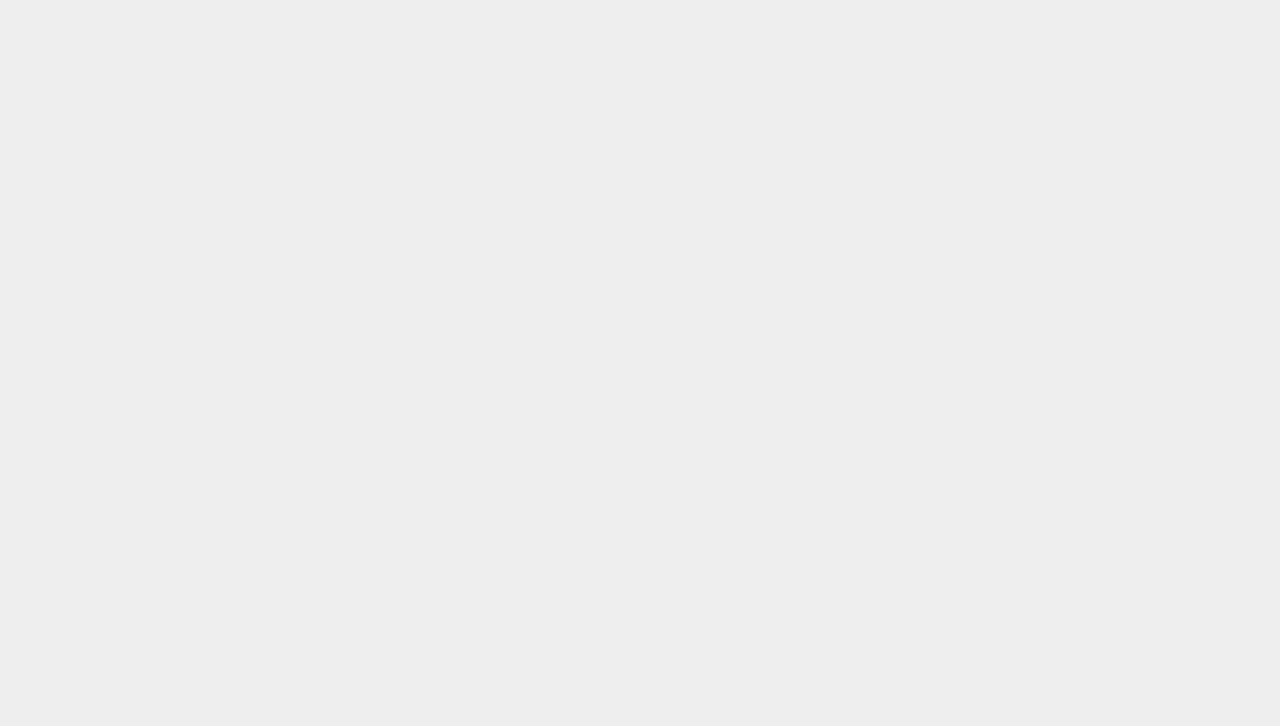
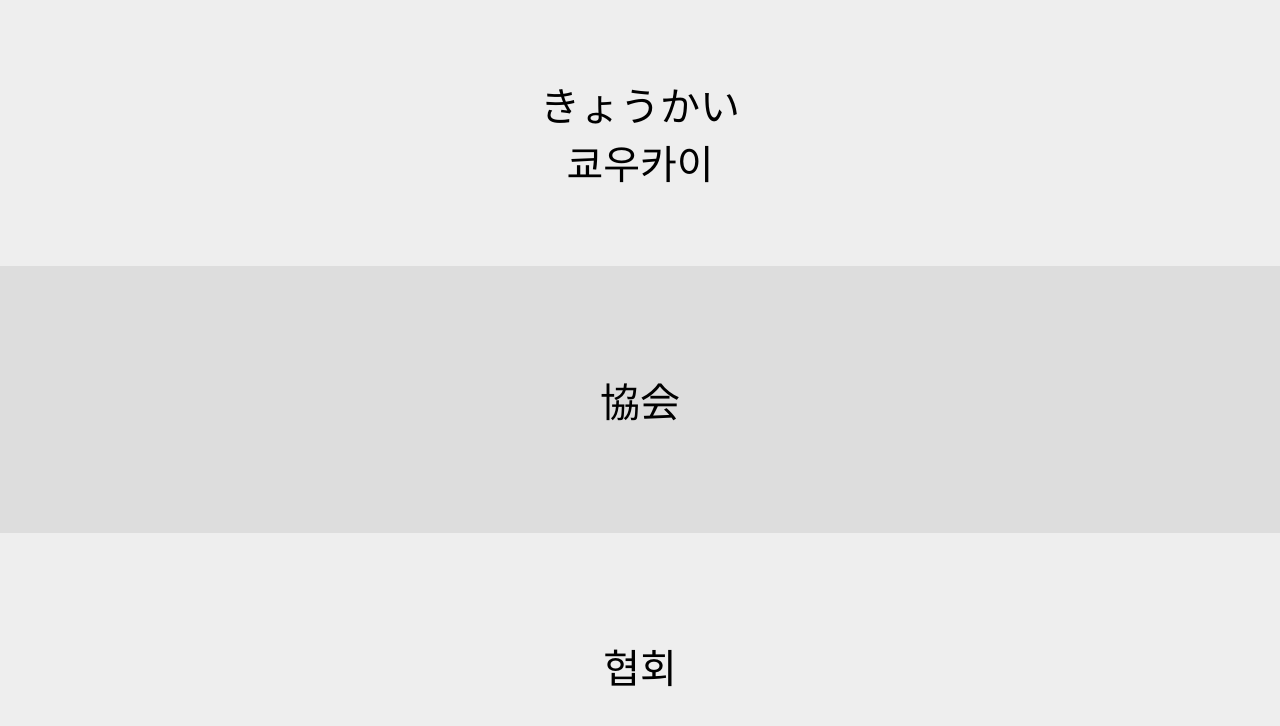
Before and after one commit to request10hour/JapaneseWordStudy-sample-, a Vue app in the folder japanese-word/: page /#/continuous in a window 1280 px wide. Before the commit this address had no page. Shown: the top 726 px of the page. Built offline with nearby package versions, Linux system fonts and the light colour scheme.

Commit message:
Continuous Page Added

```diff
--- /dev/null
+++ b/japanese-word/src/components/Continuous.vue
@@ -0,0 +1,152 @@
+<template>
+    <div class="partition-container">
+        <div class="partition"><span>{{ kana }}</span><span>{{ kanaToHangul(kana) }}</span></div>
+        <div class="partition" style="background-color: #ddd;">{{ firstKanji(kanji) }}</div>
+        <div class="partition">{{ formMeaning(removeWordClass(meaning)) }}</div>
+    </div>
+</template>
+
+<style>
+.partition-container {
+    width: 100vw;
+    height: 100vh;
+    position: fixed;
+    top: 0;
+    left: 0;
+    user-select: none;
+}
+
+.partition {
+    width: 100vw;
+    height: 33.3vh;
+    display: flex;
+    justify-content: center;
+    align-items: center;
+    flex-direction: column;
+    font-size: 5vh;
+}
+</style>
+
+<script>
+import { kanaToHangulFunc } from '@/assets/hangul.js';
+import wordN5 from '@/assets/data/JLPT_N5.json';
+import wordN4 from '@/assets/data/JLPT_N4.json';
+import wordN3 from '@/assets/data/JLPT_N3.json';
+import wordN2 from '@/assets/data/JLPT_N2.json';
+import wordN1 from '@/assets/data/JLPT_N1.json';
+
+
+export default {
+    data() {
+        return {
+            kana: '',
+            kanji: '',
+            meaning: '',
+            wordclass: '',
+            n1Length: wordN1.length,
+            n2Length: wordN2.length,
+            n3Length: wordN3.length,
+            n4Length: wordN4.length,
+            n5Length: wordN5.length,
+        };
+    },
+    mounted() {
+        this.getRandWord();
+        onclick = () => {
+            this.getRandWord();
+        };
+    },
+    methods: {
+        kanaToHangul(kana) {
+            return kanaToHangulFunc(kana);
+        },
+        removeWordClass(meaning) {
+            return meaning.replace(this.wordclass, '');
+        },
+        removeIfFirstIsSpace(meaning) {
+            if (meaning[0] === ' ') {
+                return meaning.slice(1);
+            }
+            return meaning;
+        },
+        randInLength() {
+            return Math.floor(Math.random() * (this.n1Length + this.n2Length + this.n3Length + this.n4Length + this.n5Length));
+        },
+        getRandWord() {
+            const rand = this.randInLength();
+            if (rand < this.n1Length) {
+                this.kana = wordN1[rand].kana;
+                this.kanji = wordN1[rand].kanji;
+                this.meaning = wordN1[rand].meaning;
+                this.wordclass = wordN1[rand].wordclass;
+            } else if (rand < this.n1Length + this.n2Length) {
+                this.kana = wordN2[rand - this.n1Length].kana;
+                this.kanji = wordN2[rand - this.n1Length].kanji;
+                this.meaning = wordN2[rand - this.n1Length].meaning;
+                this.wordclass = wordN2[rand - this.n1Length].wordclass;
+            } else if (rand < this.n1Length + this.n2Length + this.n3Length) {
+                this.kana = wordN3[rand - this.n1Length - this.n2Length].kana;
+                this.kanji = wordN3[rand - this.n1Length - this.n2Length].kanji;
+                this.meaning = wordN3[rand - this.n1Length - this.n2Length].meaning;
+                this.wordclass = wordN3[rand - this.n1Length - this.n2Length].wordclass;
+            } else if (rand < this.n1Length + this.n2Length + this.n3Length + this.n4Length) {
+                this.kana = wordN4[rand - this.n1Length - this.n2Length - this.n3Length].kana;
+                this.kanji = wordN4[rand - this.n1Length - this.n2Length - this.n3Length].kanji;
+                this.meaning = wordN4[rand - this.n1Length - this.n2Length - this.n3Length].meaning;
+                this.wordclass = wordN4[rand - this.n1Length - this.n2Length - this.n3Length].wordclass;
+            } else {
+                this.kana = wordN5[rand - this.n1Length - this.n2Length - this.n3Length - this.n4Length].kana;
+                this.kanji = wordN5[rand - this.n1Length - this.n2Length - this.n3Length - this.n4Length].kanji;
+                this.meaning = wordN5[rand - this.n1Length - this.n2Length - this.n3Length - this.n4Length].meaning;
+                this.wordclass = wordN5[rand - this.n1Length - this.n2Length - this.n3Length - this.n4Length].wordclass;
+            }
+        },
+        // split by regex
+        splitByRegex(meaning) {
+            const regex = /[0-9]\.|;/g;
+            const result = meaning.split(regex);
+            return result;
+        },
+        removeSpaceFirstOrLast(meaning) {
+            if (meaning[0] === ' ') {
+                meaning = meaning.slice(1);
+            }
+            if (meaning[meaning.length - 1] === ' ') {
+                meaning = meaning.slice(0, meaning.length - 1);
+            }
+            return meaning;
+        },
+        removeNullString(meaning) {
+            const result = [];
+            for (let i = 0; i < meaning.length; i += 1) {
+                if (meaning[i] !== '') {
+                    result.push(meaning[i]);
+                }
+            }
+            return result;
+        },
+        extractRandInArray(array) {
+            const rand = Math.floor(Math.random() * array.length);
+            return array[rand];
+        },
+        formMeaning(meaning) {
+            meaning = this.removeWordClass(meaning);
+            meaning = this.splitByRegex(meaning);
+            for (let i = 0; i < meaning.length; i += 1) {
+                meaning[i] = this.removeSpaceFirstOrLast(meaning[i]);
+            }
+            meaning = this.removeNullString(meaning);
+            // meaning = this.extractRandInArray(meaning);
+            meaning = meaning[0];
+            return meaning;
+        },
+        // extract kanji in '[付く·附く]' -> 付く
+        firstKanji(kanji) {
+            const regex = /\[|\]|/g;
+            const result = kanji.replace(regex, '').split('·');
+            return result[0];
+        }
+    },
+
+}
+</script>
--- a/japanese-word/src/router/index.js
+++ b/japanese-word/src/router/index.js
@@ -2,13 +2,15 @@ import { createRouter, createWebHashHistory } from 'vue-router'
 import MainPage from '@/components/MainPage.vue'
 import DifficultyPage from '@/components/DifficultyPage.vue'
 import QuizPage from '@/components/QuizPage.vue'
+import Continuous from '@/components/Continuous.vue'
 
 const router = createRouter({
   history: createWebHashHistory(),
   routes: [
     { path: '/', component: MainPage },
     { path: '/difficulty', component: DifficultyPage },
-    { path: '/quiz/:difficulty', component: QuizPage }
+    { path: '/quiz/:difficulty', component: QuizPage },
+    { path: '/continuous', component: Continuous}
   ]
 })
 
```
